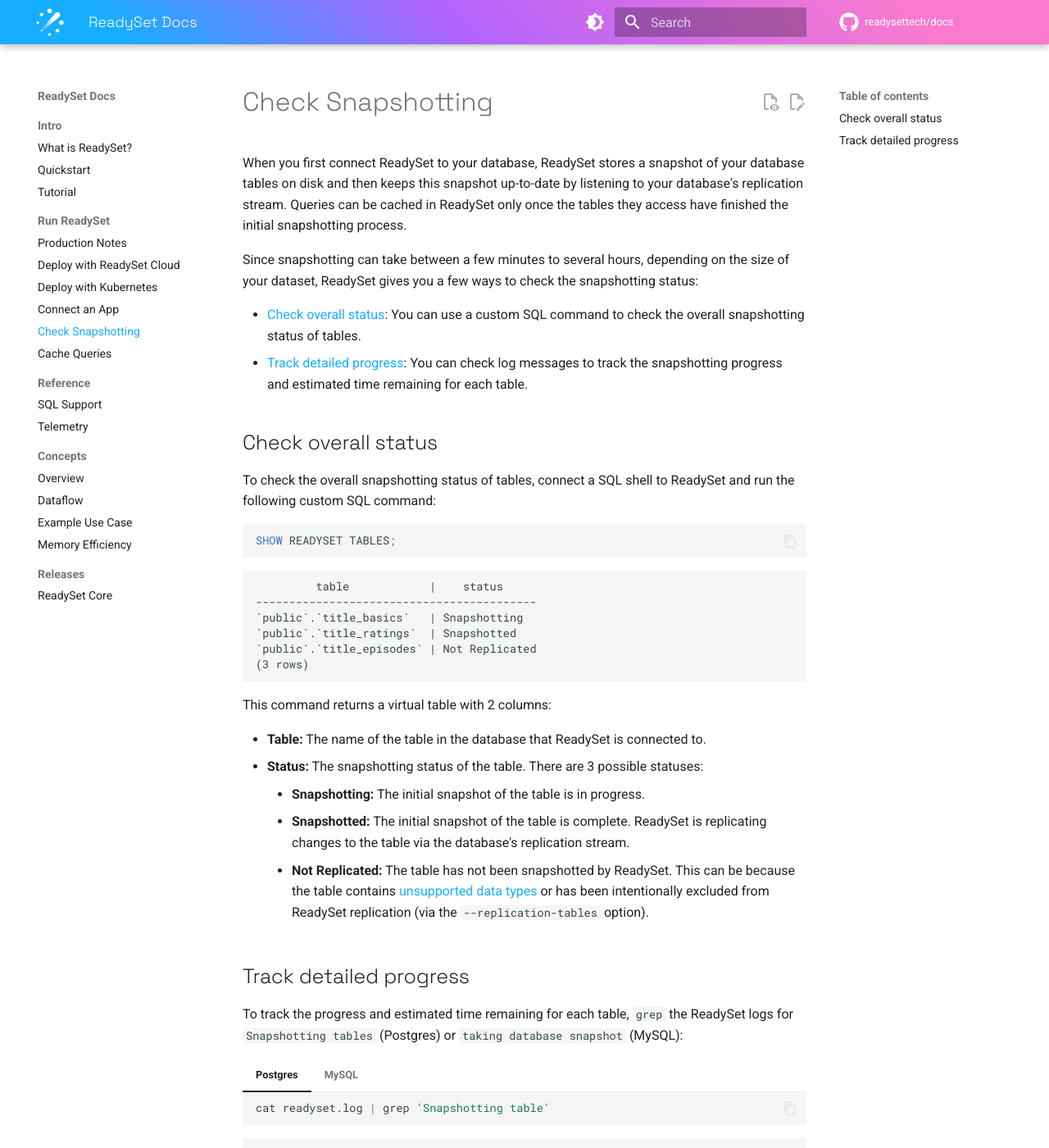
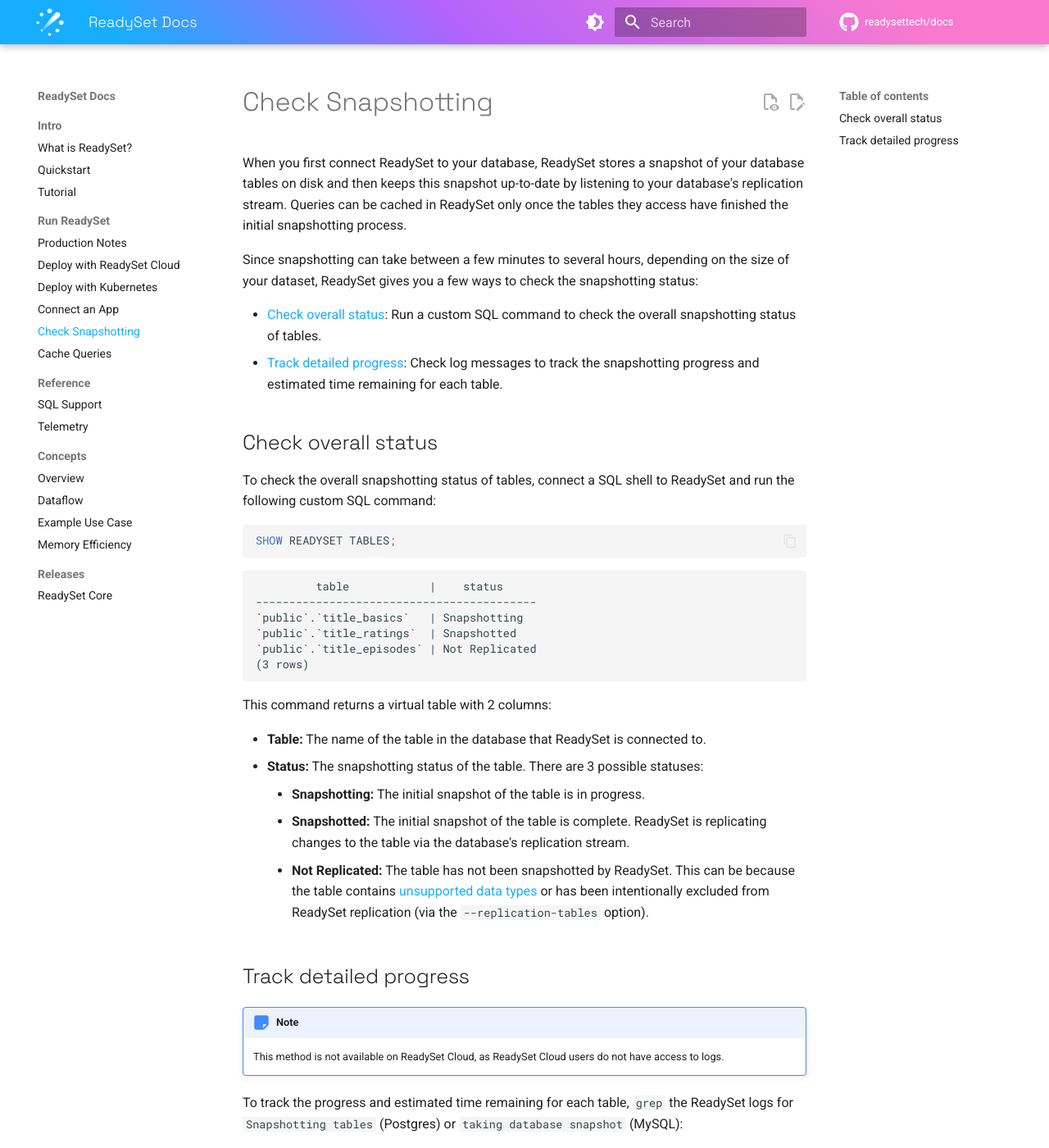
Before and after one commit to readysettech/docs-old, an MkDocs documentation site: the page built from docs/guides/check-snapshotting.md, in a window 1280 px wide and 1400 px high. Shown: the whole window at 82% size. Built offline with MkDocs 1.6.1 and Material for MkDocs 9.7.7, drawn with Linux system fonts in a browser that asks for light colours; comment, search, counter and statistics services are not loaded.

```diff
--- a/docs/guides/check-snapshotting.md
+++ b/docs/guides/check-snapshotting.md
@@ -4,10 +4,8 @@
 
 Since snapshotting can take between a few minutes to several hours, depending on the size of your dataset, ReadySet gives you a few ways to check the snapshotting status:
 
-- [Check overall status](#use-a-sql-command): You can use a custom SQL command to check the overall snapshotting status of tables.
-- [Track detailed progress](#check-log-messages): You can check log messages to track the snapshotting progress and estimated time remaining for each table.
-
-
+- [Check overall status](#use-a-sql-command): Run a custom SQL command to check the overall snapshotting status of tables.
+- [Track detailed progress](#check-log-messages): Check log messages to track the snapshotting progress and estimated time remaining for each table.
 
 ## Check overall status
 
@@ -35,6 +33,10 @@
     - **Not Replicated:** The table has not been snapshotted by ReadySet. This can be because the table contains [unsupported data types](../reference/sql-support.md#data-types) or has been intentionally excluded from ReadySet replication (via the `--replication-tables` option).
 
 ## Track detailed progress
+
+!!! note
+
+    This method is not available on ReadySet Cloud, as ReadySet Cloud users do not have access to logs.
 
 To track the progress and estimated time remaining for each table, `grep` the ReadySet logs for `Snapshotting tables` (Postgres) or `taking database snapshot` (MySQL):
 
```
